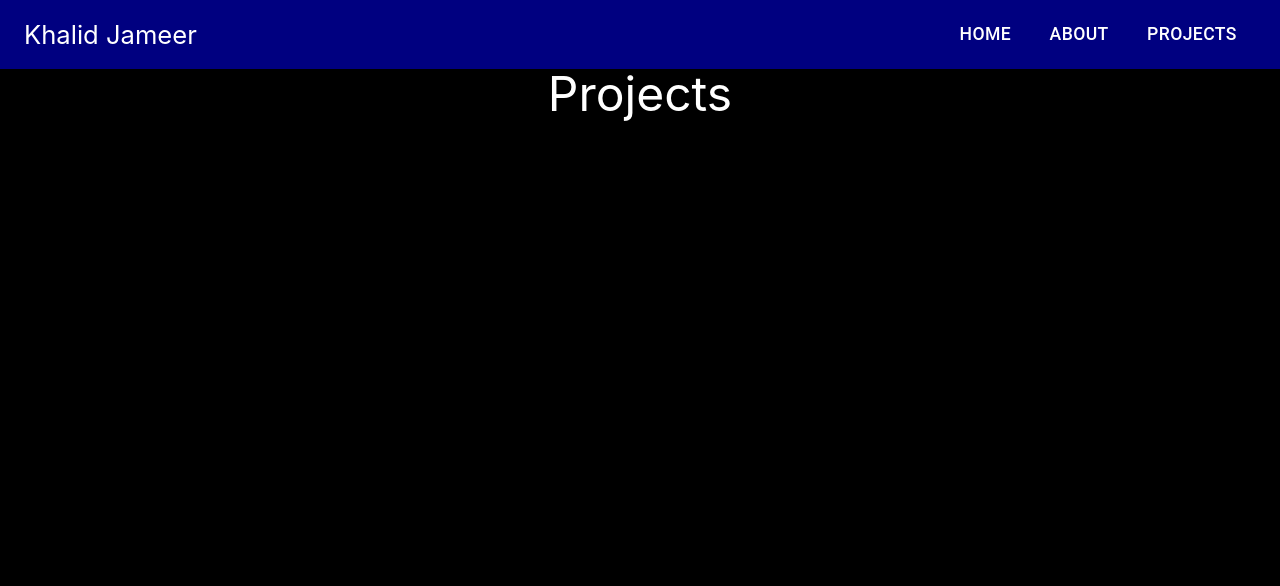
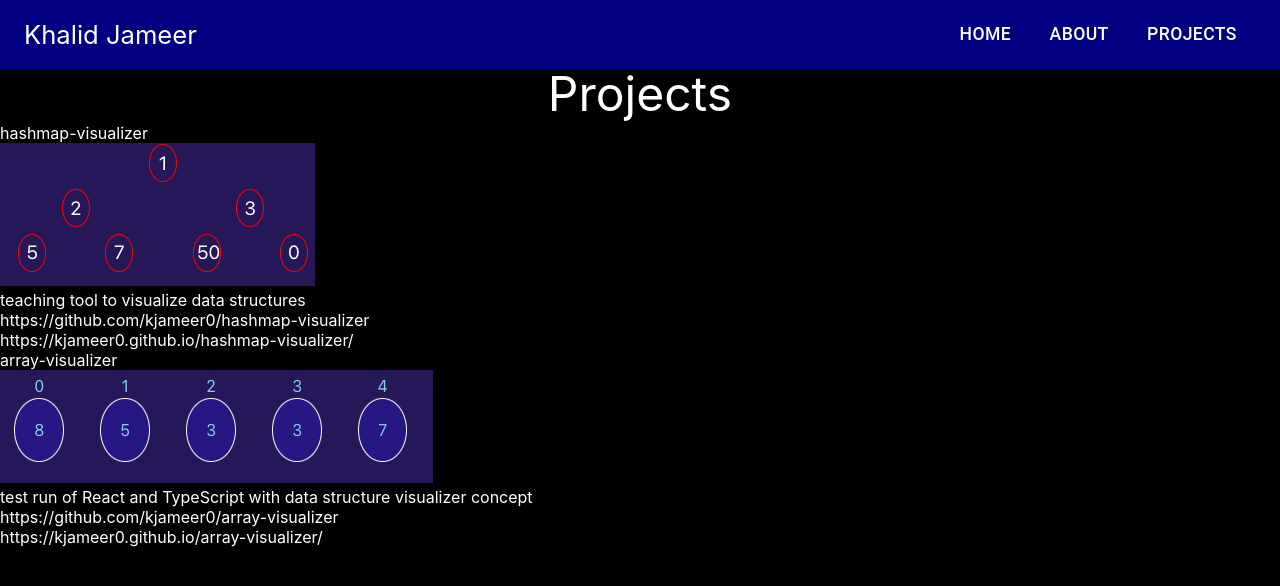
Before and after one commit to kjameer0/kjameer0.github.io, a React (Vite) app: page / in a window 1280 px wide. Both pictures are taken after a click on the button "PROJECTS". Shown: the top 586 px of the page. Built offline with nearby package versions, Linux system fonts and the light colour scheme.

Commit message:
feat: basic project page

```diff
--- a/src/components/Projects.tsx
+++ b/src/components/Projects.tsx
@@ -1,7 +1,23 @@
+//tools
+import { useEffect } from 'react';
+//components
+import ProjectCard from './reusables/ProjectCard';
+//types
+import { ProjectInfo } from 'utils/types';
+//constants
+import { PROJECTS } from 'utils/constants';
 export default function Projects() {
+  // useEffect(() => {
+  //   async function fetchCommitDates
+  // }, [])
   return (
     <div className="page-container">
       <h1 className="main-heading">Projects</h1>
+      <div className="card-container">
+        {PROJECTS.map((project) => {
+          return <ProjectCard key={project.name} props={project} />;
+        })}
+      </div>
     </div>
   );
 }
--- a/src/components/reusables/ProjectCard.tsx
+++ b/src/components/reusables/ProjectCard.tsx
@@ -10,8 +10,13 @@ export default function ProjectCard({
       <img src={imgLink} alt={name} />
       <p>{description}</p>
       <p>{lastCommit}</p>
-      <p>{repoLink}</p>
-      <p>{codeLink}</p>
+      <a href={repoLink} rel="noreferrer" target="_blank">
+        {repoLink}
+      </a>
+      <br></br>
+      <a href={codeLink} rel="noreferrer" target="_blank">
+        {codeLink}
+      </a>
     </div>
   );
 }
--- a/src/index.css
+++ b/src/index.css
@@ -18,6 +18,10 @@ h2,
 li,
 a {
   color: white;
+}
+
+a:visited {
+  color: skyblue;
 }
 
 nav {
--- a/src/utils/constants.ts
+++ b/src/utils/constants.ts
@@ -5,7 +5,7 @@ export const PROJECTS: ProjectInfo[] = [
     description: 'teaching tool to visualize data structures',
     lastCommit: '',
     repoLink: 'https://github.com/kjameer0/hashmap-visualizer',
-    imgLink: 'https://kjameer0.github.io/hashmap-visualizer/assets/binary-tree-5dde4aad.png',
+    imgLink: 'public/images/binary-tree.png',
     codeLink: 'https://kjameer0.github.io/hashmap-visualizer/',
   },
   {
@@ -13,7 +13,7 @@ export const PROJECTS: ProjectInfo[] = [
     description: 'test run of React and TypeScript with data structure visualizer concept',
     lastCommit: '',
     repoLink: 'https://github.com/kjameer0/array-visualizer',
-    imgLink: 'https://kjameer0.github.io/hashmap-visualizer/assets/array-a1f196ff.png',
+    imgLink: 'public/images/array.png',
     codeLink: 'https://kjameer0.github.io/array-visualizer/',
   },
 ];
```
Also changed, not shown: public/images/array.png (added), public/images/binary-tree.png (added).
